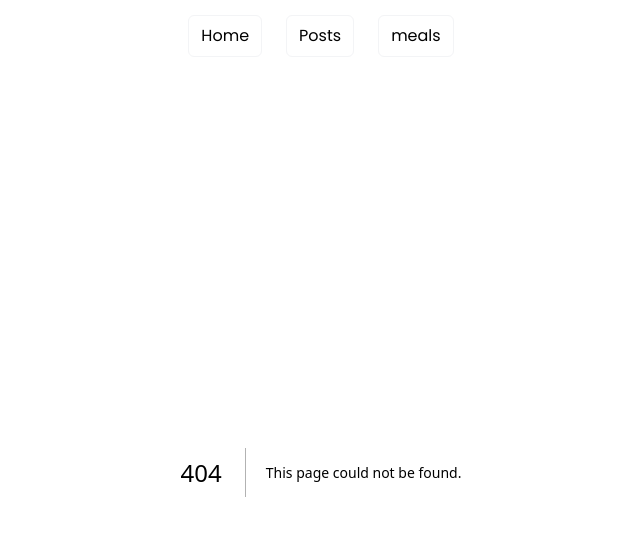
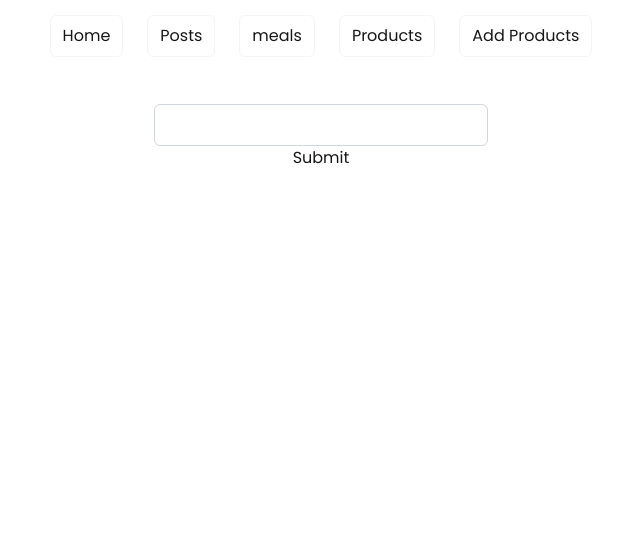
Before and after one commit to Rakib-Hasan1/Next.Js-core-concept, a Next.js app: page /products/add in a window 1280 px wide. Before the commit this address had no page. Shown: the top 536 px of the page, without its empty margins (319-959 px from the left). Built offline with nearby package versions, Linux system fonts and the light colour scheme.

Commit message:
added get and post function to get and post data from products path

```diff
--- a/src/app/api/items/route.js
+++ b/src/app/api/items/route.js
@@ -1,4 +1,5 @@
 import { dbConnect } from "@/lib/dbConnect";
+import { revalidatePath } from "next/cache";
 
 const client = await dbConnect();
 const db = client.db("NextJs");
@@ -24,6 +25,7 @@ export async function POST(req) {
 
   const postedData = await req.json();
   const result = await collection.insertOne(postedData);
+  revalidatePath("/products");
 
   return Response.json(result);
 };
--- a/src/app/components/Navbar.jsx
+++ b/src/app/components/Navbar.jsx
@@ -11,13 +11,19 @@ export default function Navbar() {
             <nav>
                 <ul className="h-18 flex justify-center items-center gap-6">
                     <Link href="/">
-                       <li className="transition-all duration-300 border border-gray-100 px-3 py-2 rounded-md   hover:bg-gradient-to-r hover:from-cyan-500 hover:to-blue-500 cursor-pointer">Home</li>
+                        <li className="transition-all duration-300 border border-gray-100 px-3 py-2 rounded-md   hover:bg-gradient-to-r hover:from-cyan-500 hover:to-blue-500 cursor-pointer">Home</li>
                     </Link>
                     <Link href="/posts">
                         <li className="border border-gray-100 px-3 py-2 rounded-md transition-all duration-300 hover:bg-gradient-to-r hover:from-cyan-500 hover:to-blue-500 cursor-pointer">Posts</li>
                     </Link>
                     <Link href="/meals">
                         <li className="border border-gray-100 px-3 py-2 rounded-md transition-all duration-300 hover:bg-gradient-to-r hover:from-cyan-500 hover:to-blue-500 cursor-pointer">meals</li>
+                    </Link>
+                    <Link href="/products">
+                        <li className="border border-gray-100 px-3 py-2 rounded-md transition-all duration-300 hover:bg-gradient-to-r hover:from-cyan-500 hover:to-blue-500 cursor-pointer">Products</li>
+                    </Link>
+                    <Link href="/products/add">
+                        <li className="border border-gray-100 px-3 py-2 rounded-md transition-all duration-300 hover:bg-gradient-to-r hover:from-cyan-500 hover:to-blue-500 cursor-pointer">Add Products</li>
                     </Link>
 
 
--- /dev/null
+++ b/src/app/products/add/components/ProductAddForm.jsx
@@ -0,0 +1,31 @@
+import React from 'react'
+
+export default function ProductAddForm() {
+    const handleSubmit = async (e) => {
+        e.preventDefault();
+        console.log(e.target.productName.value);
+        const form = e.target;
+        const productName = form.productName.value;
+        const payload = { productName };
+        const res = await fetch("http://localhost:3000/api/items", {
+            method: "POST",
+            body: JSON.stringify(payload),
+            headers: {
+                "content-type": "application/json"
+            }
+        })
+        const result = await res.json();
+        console.log(result);
+        form.reset();
+        alert("product added");
+
+    }
+    return (
+        <div>
+            <form onSubmit={handleSubmit} className="flex flex-col items-center mt-8">
+                <input type="text" name="productName" id="" className="border border-gray-300 rounded-md p-2" />
+                <button type='submit'>Submit</button>
+            </form>
+        </div>
+    )
+}
--- /dev/null
+++ b/src/app/products/add/page.jsx
@@ -0,0 +1,12 @@
+"use client"
+
+import ProductAddForm from "./components/ProductAddForm"
+
+export default function ProductAddPage() {
+
+    return (
+        <div>
+            <ProductAddForm />
+        </div>
+    )
+}
--- /dev/null
+++ b/src/app/products/page.jsx
@@ -0,0 +1,20 @@
+import React from 'react'
+
+export default async function ProductsPage() {
+    const res = await fetch("http://localhost:3000/api/items", {
+        cache: "force-cache"
+    });
+    const data = await res.json();
+    return (
+        <div>
+            {
+                data?.map(singleProduct => {
+                   return <div key={singleProduct?._id}>
+                        <p>{singleProduct?.title}</p>
+                        <p>{singleProduct?.productName}</p>
+                    </div>
+                })
+            }
+        </div>
+    )
+}
```
